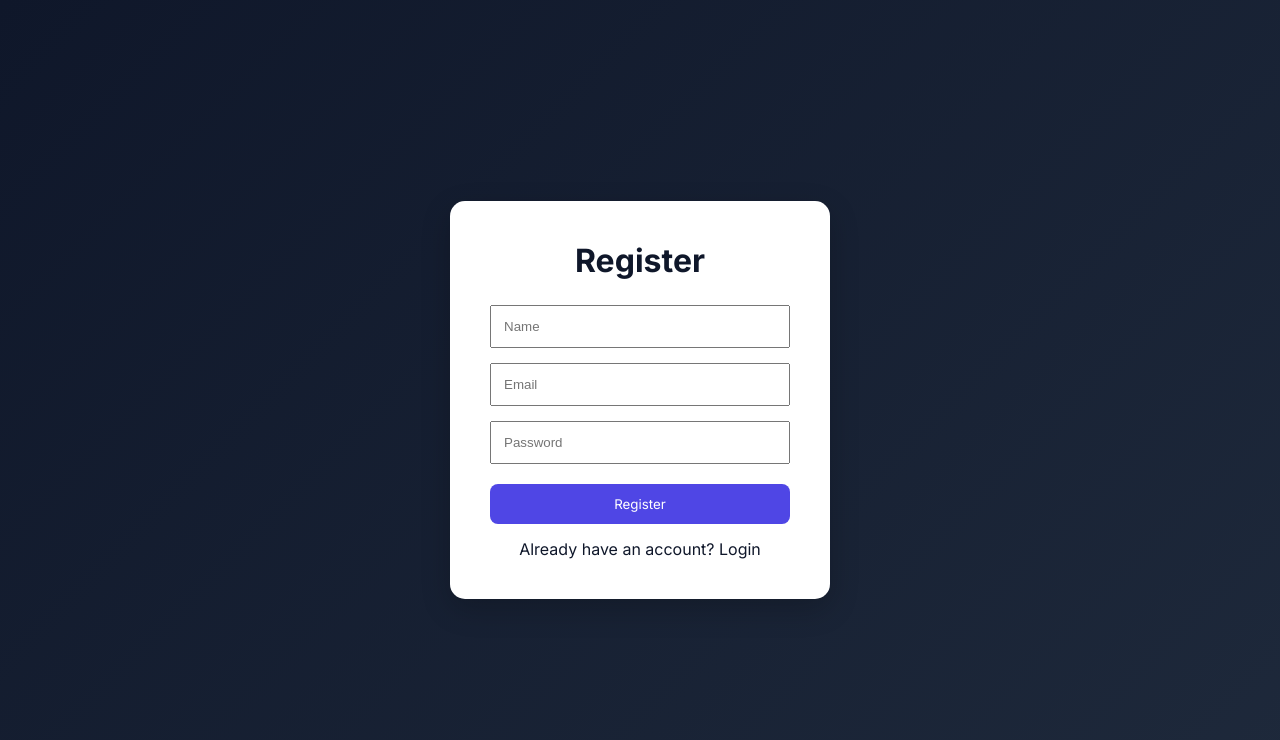
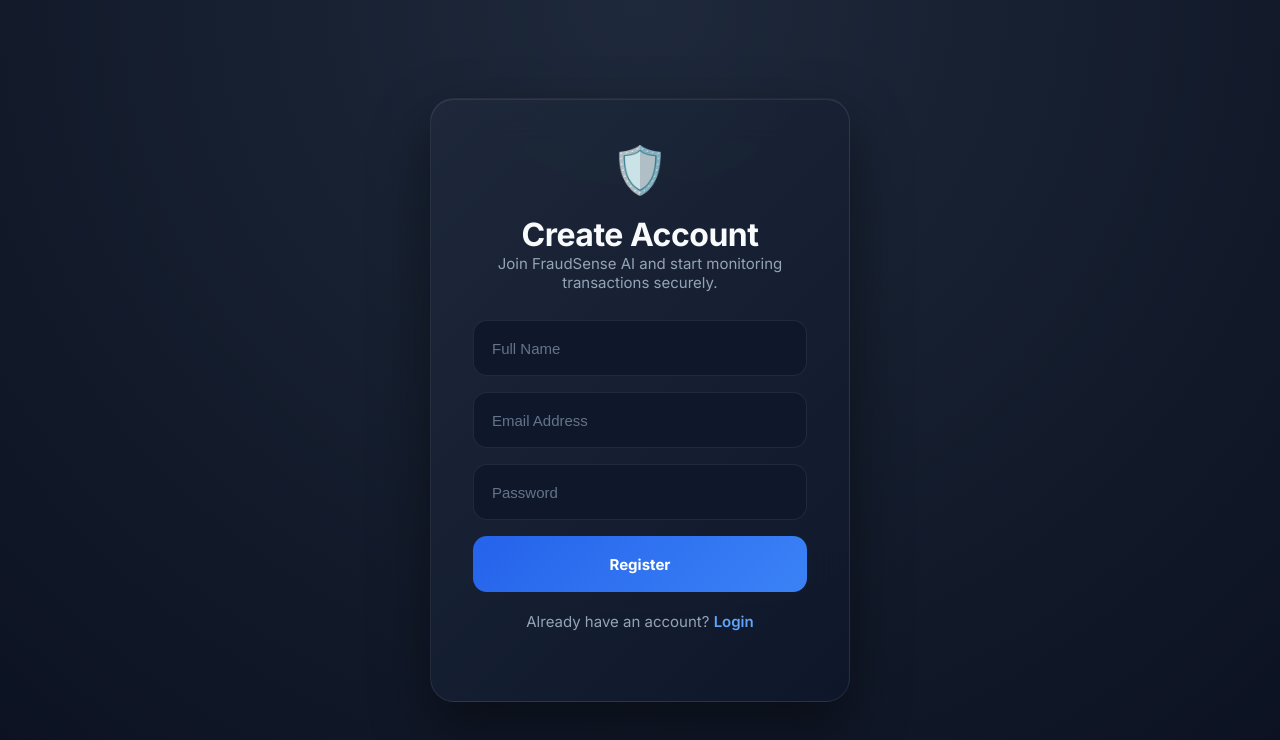
Before and after one commit to Akshra-Tiwari/FDS, a React (Create React App) app in the folder frontend/: page /register in a window 1280 px wide. Shown: the top 740 px of the page. Built offline with nearby package versions, Linux system fonts and the light colour scheme; no server answers.

Commit message:
Update Register.js

```diff
--- a/frontend/src/pages/Register.js
+++ b/frontend/src/pages/Register.js
@@ -1,48 +1,31 @@
 import { useState } from "react";
 import { useNavigate, Link } from "react-router-dom";
 import API from "../services/api";
+import "./auth.css";
 
 const Register = () => {
   const navigate = useNavigate();
 
-  const [name, setName] =
-    useState("");
+  const [name, setName] = useState("");
+  const [email, setEmail] = useState("");
+  const [password, setPassword] = useState("");
+  const [loading, setLoading] = useState(false);
 
-  const [email, setEmail] =
-    useState("");
-
-  const [password, setPassword] =
-    useState("");
-
-  const [loading, setLoading] =
-    useState(false);
-
-  const handleRegister = async (
-    e
-  ) => {
+  const handleRegister = async (e) => {
     e.preventDefault();
 
-    if (
-      !name ||
-      !email ||
-      !password
-    ) {
-      return alert(
-        "All fields are required"
-      );
+    if (!name || !email || !password) {
+      return alert("All fields are required");
     }
 
     setLoading(true);
 
     try {
-      const response =
-        await API.post(
+      const response = await API.post(
         "/auth/register",
         {
           name,
-            email: email
-              .trim()
-              .toLowerCase(),
+          email: email.trim().toLowerCase(),
           password,
         }
       );
@@ -54,16 +37,13 @@
 
       localStorage.setItem(
         "user",
-        JSON.stringify(
-          response.data.user
-        )
+        JSON.stringify(response.data.user)
       );
 
       navigate("/dashboard");
     } catch (error) {
       alert(
-        error.response?.data
-          ?.message ||
+        error.response?.data?.message ||
           "Registration Failed"
       );
     } finally {
@@ -72,75 +52,40 @@
   };
 
   return (
-    <div
-      style={{
-        display: "flex",
-        justifyContent:
-          "center",
-        alignItems: "center",
-        height: "100vh",
-        background:
-          "linear-gradient(135deg,#0f172a,#1e293b)",
-      }}
-    >
-      <form
-        onSubmit={
-          handleRegister
-        }
-        style={{
-          background: "white",
-          padding: "40px",
-          borderRadius: "15px",
-          width: "380px",
-          boxShadow:
-            "0 10px 30px rgba(0,0,0,0.2)",
-        }}
-      >
-        <h1
-          style={{
-            textAlign:
-              "center",
-            marginBottom:
-              "25px",
-          }}
-        >
-          Register
-        </h1>
+    <div className="auth-page">
+      <div className="auth-card">
+
+        <div className="auth-logo">
+          🛡️
+        </div>
+
+        <h1>Create Account</h1>
+
+        <p>
+          Join FraudSense AI and start
+          monitoring transactions securely.
+        </p>
+
+        <form onSubmit={handleRegister}>
 
           <input
             type="text"
-          placeholder="Name"
+            placeholder="Full Name"
             value={name}
             onChange={(e) =>
-            setName(
-              e.target.value
-            )
+              setName(e.target.value)
             }
             required
-          style={{
-            width: "100%",
-            padding: "12px",
-            marginBottom:
-              "15px",
-          }}
           />
 
           <input
             type="email"
-          placeholder="Email"
+            placeholder="Email Address"
             value={email}
             onChange={(e) =>
-            setEmail(
-              e.target.value
-            )
+              setEmail(e.target.value)
             }
             required
-          style={{
-            width: "100%",
-            padding: "12px",
-            marginBottom:
-              "15px",
-          }}
           />
 
           <input
@@ -148,52 +93,32 @@
             placeholder="Password"
             value={password}
             onChange={(e) =>
-            setPassword(
-              e.target.value
-            )
+              setPassword(e.target.value)
             }
             required
-          style={{
-            width: "100%",
-            padding: "12px",
-            marginBottom:
-              "20px",
-          }}
           />
 
           <button
             type="submit"
             disabled={loading}
-          style={{
-            width: "100%",
-            padding: "12px",
-            background:
-              "#4f46e5",
-            color: "white",
-            border: "none",
-            borderRadius:
-              "8px",
-          }}
           >
             {loading
-            ? "Creating..."
+              ? "Creating Account..."
               : "Register"}
           </button>
 
-        <p
-          style={{
-            textAlign:
-              "center",
-            marginTop:
-              "15px",
-          }}
-        >
+        </form>
+
+        <div className="auth-footer">
+          <p>
             Already have an account?{" "}
             <Link to="/">
               Login
             </Link>
           </p>
-      </form>
+        </div>
+
+      </div>
     </div>
   );
 };
```
Lines whose indentation alone changed are shown as unchanged.
